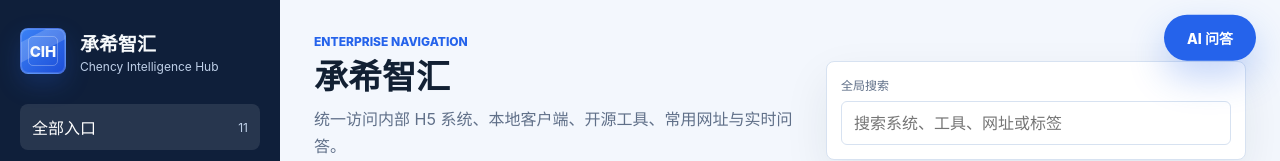
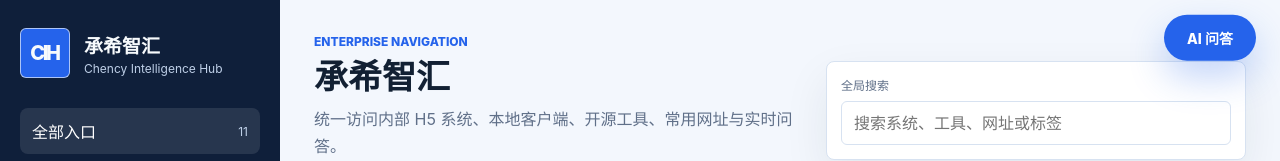
Before and after one commit to coobin/IntelligenceHub, a plain HTML site: page index.html in a window 1280 px wide. Shown: the top 161 px of the page. Drawn offline with Linux system fonts and the light colour scheme.

Commit message:
Simplify CIH square icon style

```diff
--- a/styles.css
+++ b/styles.css
@@ -53,38 +53,18 @@ input {
 }
 
 .brand-mark {
-  position: relative;
-  width: 46px;
-  height: 46px;
+  width: 50px;
+  height: 50px;
   display: grid;
   place-items: center;
-  border: 1px solid rgba(255, 255, 255, 0.18);
-  background: linear-gradient(135deg, #3b82f6 0%, #1d4ed8 100%);
-  border-radius: 8px;
+  border: 1px solid rgba(255, 255, 255, 0.62);
+  background: #2563eb;
+  border-radius: 6px;
   font-weight: 800;
-  font-size: 15px;
-  letter-spacing: 0;
-  overflow: hidden;
-  box-shadow: inset 0 0 0 1px rgba(255, 255, 255, 0.14), 0 10px 24px rgba(37, 99, 235, 0.22);
-}
-
-.brand-mark::before {
-  content: "";
-  position: absolute;
-  inset: 7px;
-  border: 1px solid rgba(255, 255, 255, 0.28);
-  border-radius: 5px;
-}
-
-.brand-mark::after {
-  content: "";
-  position: absolute;
-  width: 64px;
-  height: 18px;
-  top: 6px;
-  left: -16px;
-  background: rgba(255, 255, 255, 0.18);
-  transform: rotate(-28deg);
+  font-size: 20px;
+  letter-spacing: -2.4px;
+  line-height: 1;
+  padding: 0 2px 0 1px;
 }
 
 .brand-name {
--- a/sw.js
+++ b/sw.js
@@ -1,4 +1,4 @@
-const CACHE_NAME = "intelligence-hub-v7";
+const CACHE_NAME = "intelligence-hub-v9";
 const APP_SHELL = [
   "./",
   "./index.html",
```
Also changed, not shown: assets/icons/icon.svg, assets/icons/maskable.svg.
